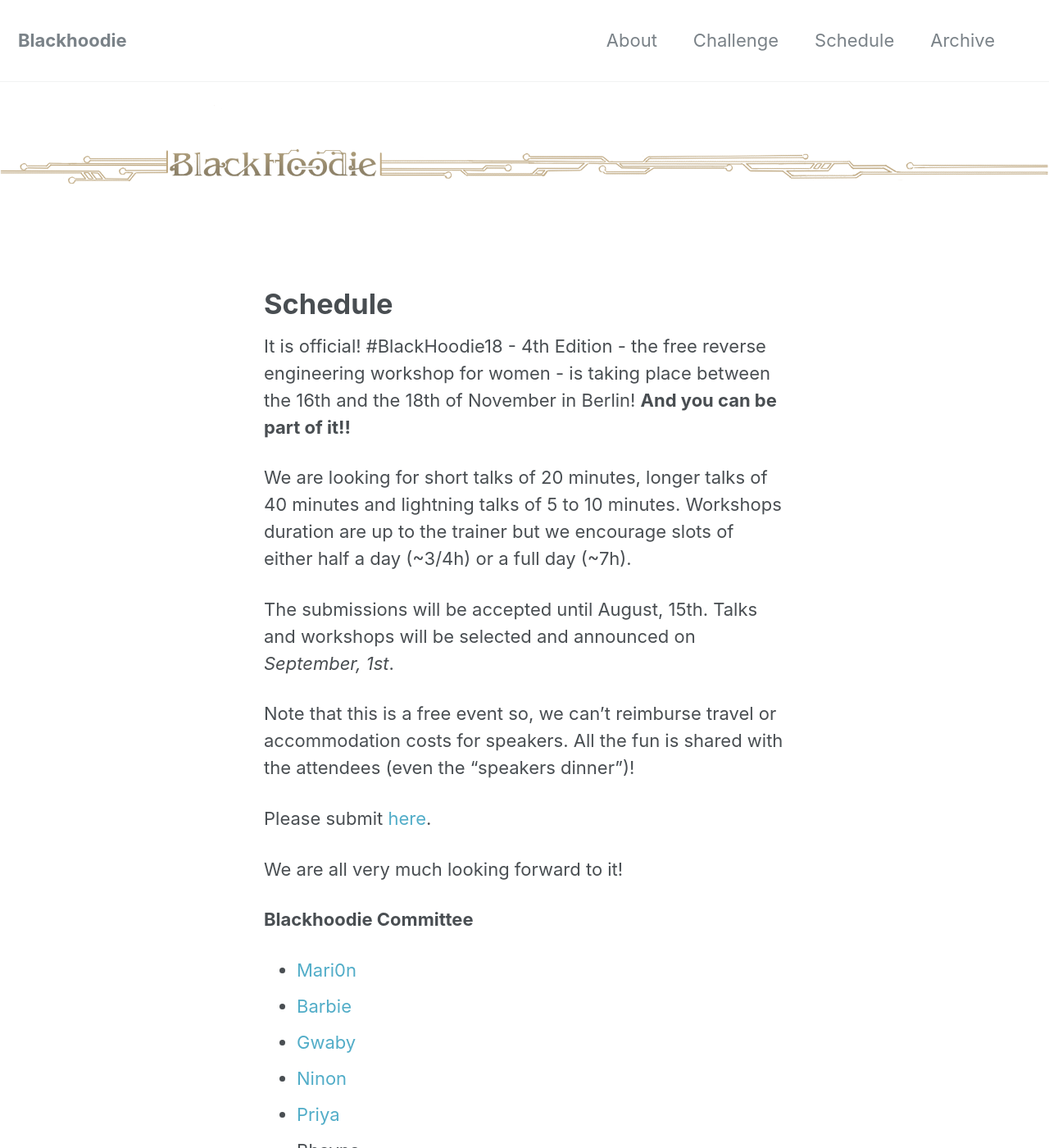
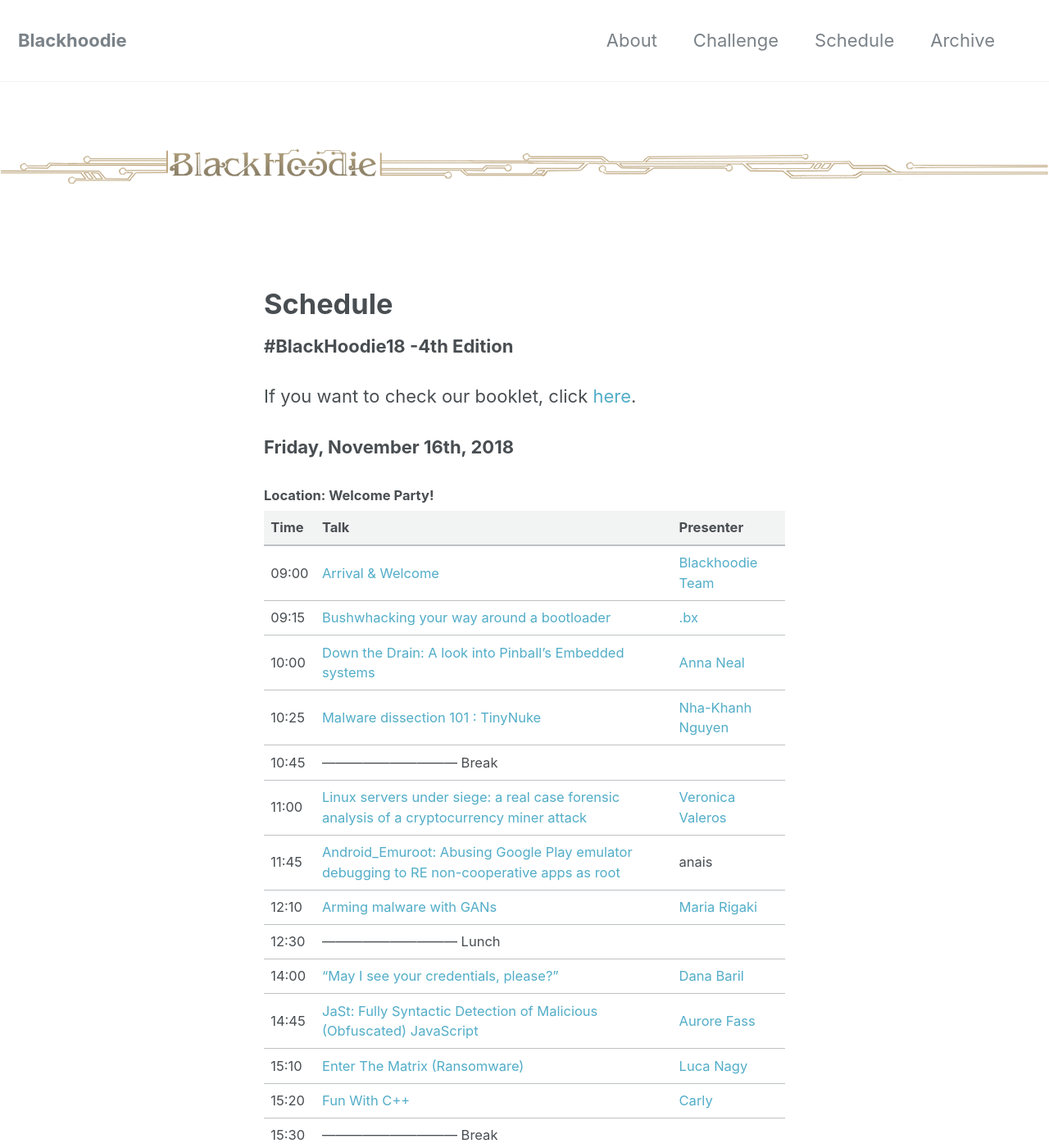
Before and after one commit to blackhoodieRE/blackhoodiere.github.io, a Jekyll site: the page built from _pages/schedule_archive_2018.md, in a window 1280 px wide and 1400 px high. Shown: the whole window at 82% size. Built offline with Jekyll 4.4.1, drawn with Linux system fonts in a browser that asks for light colours; some of the changed text lies outside the part shown.

Commit message:
Updating website - moving to archive

```diff
--- a/_pages/schedule_archive_2018.md
+++ b/_pages/schedule_archive_2018.md
@@ -8,30 +8,64 @@
     image: /assets/images/banner_1.png
 ---
 
-It is official! \#BlackHoodie18 - 4th Edition - the free reverse engineering workshop for women - is taking place between the 16th and the 18th of November in Berlin! __And you can be part of it!!__
+**#BlackHoodie18 -4th Edition**
 
-We are looking for short talks of 20 minutes, longer talks of 40 minutes and lightning talks of 5 to 10 minutes. Workshops duration  are up to the trainer but we encourage slots of either half a day (~3/4h) or a full day (~7h).
+If you want to check our booklet, click [here](https://tiny.cc/bh18-booklet).
 
-The submissions will be accepted until August, 15th. Talks and workshops will be selected and announced on _September, 1st_.
+**Friday, November 16th, 2018**
 
-Note that this is a free event so, we can't reimburse travel or accommodation costs for speakers. All the fun is shared with the attendees (even the "speakers dinner")!
+##### Location: Welcome Party!
 
-Please submit [here](https://cfp.hack.lu/blackhoodie18/submit/).
+| Time | Talk | Presenter |
+| :--- | :--- | :--- |
+|09:00| [Arrival & Welcome](https://tiny.cc/bh18-slides) | [Blackhoodie Team](https://twitter.com/blackhoodie_re) |
+|09:15| [Bushwhacking your way around a bootloader](./abstracts#bushwhacking-your-way-around-a-bootloader) | [.bx](https://twitter.com/bxsays) |
+|10:00| [Down the Drain: A look into Pinball's Embedded systems](./abstracts#down-the-drain-a-look-into-pinballs-embedded-systems) | [Anna Neal](https://twitter.com/_brawd) |
+|10:25| [Malware dissection 101 : TinyNuke](./abstracts#malware-dissection-101--tinynuke) | [Nha-Khanh Nguyen](https://twitter.com/N1aKan) |
+|10:45| ------------------------------  Break
+|11:00| [Linux servers under siege: a real case forensic analysis of a cryptocurrency miner attack](./abstracts#linux-servers-under-siege-a-real-case-forensic-analysis-of-a-cryptocurrency-miner-attack) | [Veronica Valeros](https://twitter.com/verovaleros) |
+|11:45| [Android_Emuroot: Abusing Google Play emulator debugging to RE non-cooperative apps as root](./abstracts#android_emuroot-abusing-google-play-emulator-debugging-to-re-non-cooperative-apps-as-root) | anais |
+|12:10| [Arming malware with GANs](./abstracts#arming-malware-with-gans) | [Maria Rigaki](https://twitter.com/mrigaki) |
+|12:30| ------------------------------  Lunch
+|14:00| ["May I see your credentials, please?"](./abstracts#may-i-see-your-credentials-please) | [Dana Baril](https://twitter.com/dana_baril) |
+|14:45| [JaSt: Fully Syntactic Detection of Malicious (Obfuscated) JavaScript](./abstracts#jast-fully-syntactic-detection-of-malicious-obfuscated-javascript) | [Aurore Fass](https://twitter.com/AuroreFass) |
+|15:10| [Enter The Matrix (Ransomware)](./abstracts#enter-the-matrix-ransomware) | [Luca Nagy](https://twitter.com/luca_nagy_) |
+|15:20| [Fun With C++](./abstracts#fun-with-c) | [Carly](https://twitter.com/_5chn31d3r_) |
+|15:30| ------------------------------  Break
+|15:45| [Linux Security APIs and the Chromium Sandbox](./abstracts#linux-security-apis-and-the-chromium-sandbox) | [Patricia Aas](https://twitter.com/pati_gallardo) |
+|16:30| [Hidden in plain sight](./abstracts#hidden-in-plain-sight) | [Essy](https://twitter.com/casheeew) |
+|17:15| Kick-off | [Mari0n](https://twitter.com/pinkflawd) |
 
-We are all very much looking forward to it!
+**Saturday November 17th, 2018 from 9:00am**
 
-**Blackhoodie Committee**
+| Time | welcome party! | new world conquest | on-my-way-to-rock-as-hell |
+| :--- | :--- | :--- | :--- |
+|09:30| Introduction to Windows Malware RE by [Mari0n](https://twitter.com/pinkflawd) | [A Beginner's Guide to Android Malware Analysis](https://github.com/chmodxx/BlackHoodie2018) by [Kristina Balaam](https://twitter.com/chmodxx_) | Cryptography for non-cryptographers by [Marion Videau](https://twitter.com/cry_cry_pto) |
+|10:45|   | Break |   |
+|11:00| Introduction to Windows Malware RE by [Mari0n](https://twitter.com/pinkflawd) | [A Beginner's Guide to Android Malware Analysis](https://github.com/chmodxx/BlackHoodie2018) by [Kristina Balaam](https://twitter.com/chmodxx_) | Cryptography for non-cryptographers by [Marion Videau](https://twitter.com/cry_cry_pto) |
+|13:00|   | LUNCH |   |
+|14:00| Introduction to Windows Malware RE by [Mari0n](https://twitter.com/pinkflawd) | [Capture The Flag: An Introduction To Binary Exploitation](https://github.com/tharina/BlackHoodie-2018-Workshop) by [Katharina Männle](https://twitter.com/mnnle) | Cryptography for non-cryptographers by [Marion Videau](https://twitter.com/cry_cry_pto) |
+|15:30|   | Break |   |
+|15:45| Introduction to Windows Malware RE by [Mari0n](https://twitter.com/pinkflawd) | [Capture The Flag: An Introduction To Binary Exploitation](https://github.com/tharina/BlackHoodie-2018-Workshop) by [Katharina Männle](https://twitter.com/mnnle) | Cryptography for non-cryptographers by [Marion Videau](https://twitter.com/cry_cry_pto) |
+|17:30|   |   |   |
+|19:00|   | #Blackhoodie18 Dinner |   |
 
-* [Mari0n](https://twitter.com/pinkflawd)
-* [Barbie](https://twitter.com/barbieauglend)
-* [Gwaby](https://twitter.com/pwissenlit)
-* [Ninon](https://twitter.com/__noutoff__)
-* [Priya](https://twitter.com/priyachalakkal)
-* Bhavna
-* Maria
+**Sunday November 18th, 2018 from 9:00am**
 
-**Contact**
+| Time | welcome party! | new world conquest | on-my-way-to-rock-as-hell |
+| :--- | :--- | :--- | :--- |
+|09:30| Introduction to Windows Malware RE by [Mari0n](https://twitter.com/pinkflawd) | ARM Exploitation 101 by [Azeria](https://twitter.com/Fox0x01) | [Introduction to Return Oriented Programming](https://github.com/chiliz16/ROP-Workshop) by [chiliz](https://twitter.com/chiliz16) |
+|10:45|   | Break |   |
+|11:00| Introduction to Windows Malware RE by [Mari0n](https://twitter.com/pinkflawd) | ARM Exploitation 101 by [Azeria](https://twitter.com/Fox0x01) | [Introduction to Return Oriented Programming](https://github.com/chiliz16/ROP-Workshop) by [chiliz](https://twitter.com/chiliz16) |
+|13:00|   | LUNCH |   |
+|14:00| Introduction to Windows Malware RE by [Mari0n](https://twitter.com/pinkflawd) | ARM Exploitation 101 by [Azeria](https://twitter.com/Fox0x01) | Introduction to Windows Kernel: let's keylog all the things by [Gwaby](https://twitter.com/pwissenlit) |
+|15:30|   | Break |   |
+|15:45| Introduction to Windows Malware RE by [Mari0n](https://twitter.com/pinkflawd) | ARM Exploitation 101 by [Azeria](https://twitter.com/Fox0x01) | Introduction to Windows Kernel: let's keylog all the things by [Gwaby](https://twitter.com/pwissenlit) |
+|17:30|   |   |   |
+|18:30|   | #BlackHoodie18 after hacking  |   |
 
-If you have ANY questions about submissions, conference, blackhoodie and so on, feel free to check [https://www.blackhoodie.re/](https://www.blackhoodie.re/ ) or contact ANY of us. You can also send us an [e-mail](mailto:cfp@blackhoodie.re).
 
-Moar infos: [https://cfp.hack.lu/blackhoodie18/](https://cfp.hack.lu/blackhoodie18/).
+##### Impressions from Blackhoodie18
+
+| [Challenge Page](./challenge) |
+| [BlackHoodie Bootcamp #4 Wrap Up - Berlin 2018](https://www.stratosphereips.org/blog/2018/11/19/blackhoodie-bootcamp-4-wrap-up-berlin-2018) |
```
Also changed, not shown: _pages/2018_challenge_writeup.md (added, +28 -0 lines), _pages/2018_talks_abstracts.md (+1 -1 lines), _pages/challenge.md (+1 -1 lines), _pages/schedule.md (+12 -12 lines).
